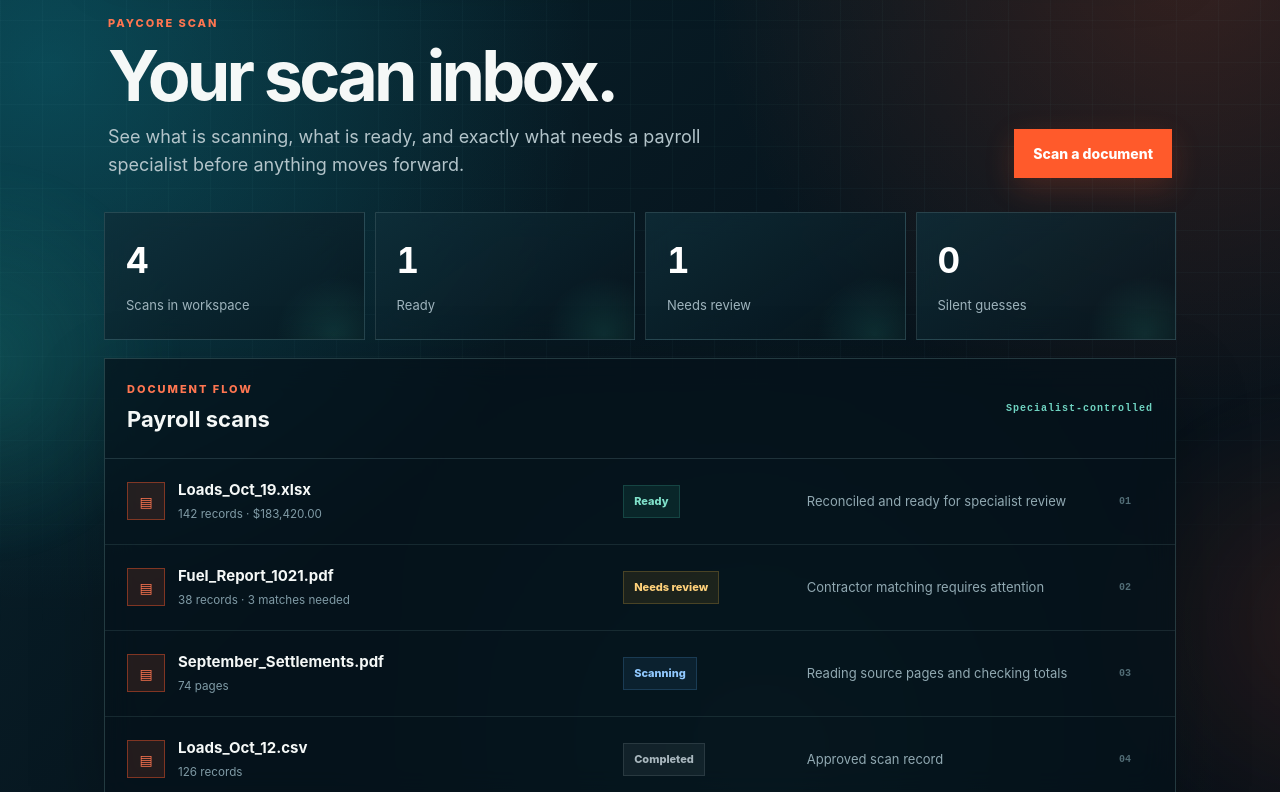
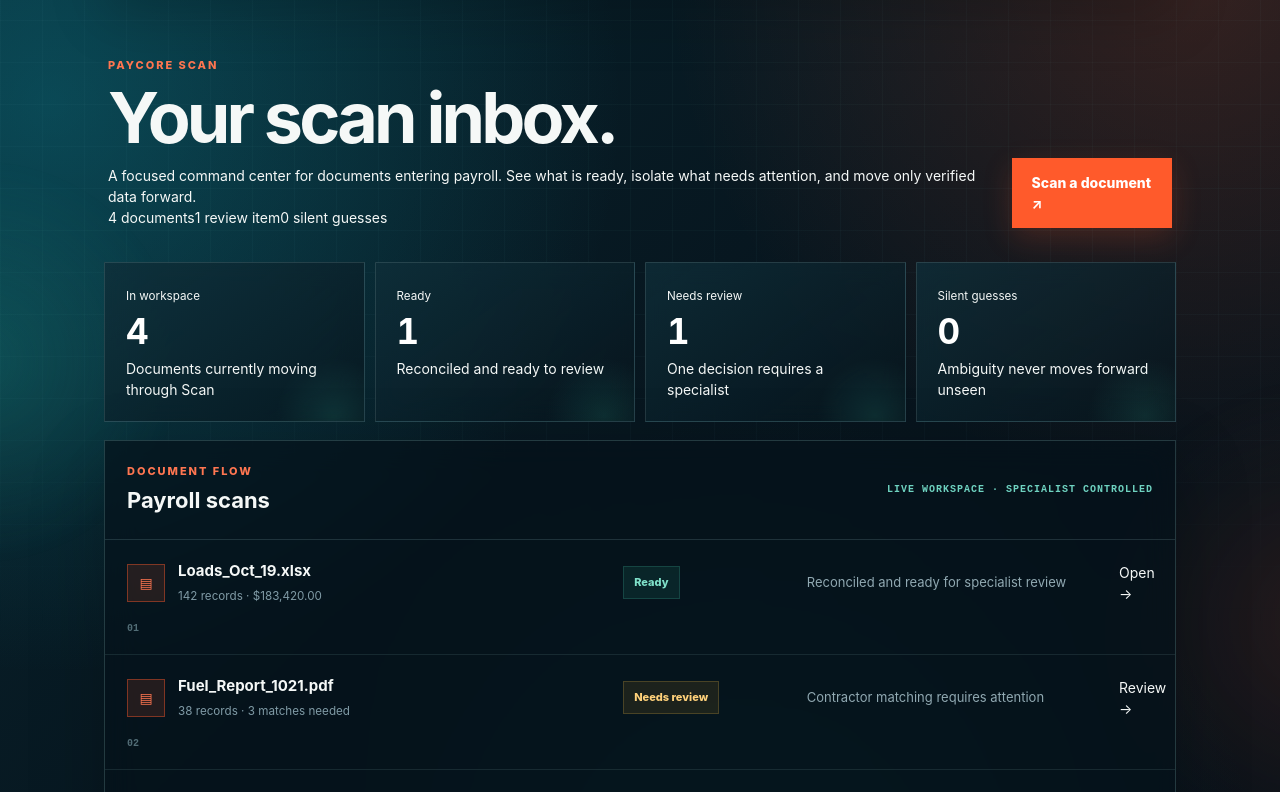
Before and after one commit to Omoluabi1003/Paycore, a Next.js app: page /scan/inbox in a window 1280 px wide. Shown: the part 148-940 px from the top of the page. Built offline with nearby package versions, Linux system fonts and the light colour scheme.

Commit message:
Upgrade Scan Inbox to YC-level command center

```diff
--- a/app/scan/inbox/page.tsx
+++ b/app/scan/inbox/page.tsx
@@ -8,15 +8,16 @@ const scans = [
   { name: "Loads_Oct_12.csv", meta: "126 records", state: "Completed", note: "Approved scan record", tone: "complete" },
 ];
 
+function BackgroundPhoto(){return <div className="inbox-photo" aria-hidden="true"><div className="photo-desk"><div className="photo-laptop"><span className="photo-bar"/><span/><span/><span/></div><div className="photo-paper paper-a"><b>PAYROLL</b><i/><i/><i/><strong>$183,420</strong></div><div className="photo-paper paper-b"><b>LOAD REPORT</b><i/><i/><i/><i/></div><div className="photo-phone"><span/><span/><span/></div><div className="photo-hand"/></div></div>}
+
 export default function ScanInboxPage() {
   return <main className="inbox-page">
-    <div className="inbox-grid" aria-hidden="true" />
-    <div className="inbox-orb inbox-orb-a" aria-hidden="true" /><div className="inbox-orb inbox-orb-b" aria-hidden="true" />
+    <BackgroundPhoto/><div className="inbox-grid" aria-hidden="true"/><div className="inbox-orb inbox-orb-a" aria-hidden="true"/><div className="inbox-orb inbox-orb-b" aria-hidden="true"/>
     <div className="inbox-shell">
       <header className="inbox-header"><Link href="/" className="inbox-brand">PayCore</Link><nav aria-label="Scan workspace"><Link href="/scan">New scan</Link><span>Scan inbox</span></nav></header>
-      <section className="inbox-hero"><div><p className="inbox-kicker">PAYCORE SCAN</p><h1>Your scan inbox.</h1><p>See what is scanning, what is ready, and exactly what needs a payroll specialist before anything moves forward.</p></div><Link href="/scan" className="inbox-cta">Scan a document</Link></section>
-      <section className="inbox-stats">{[["4","Scans in workspace"],["1","Ready"],["1","Needs review"],["0","Silent guesses"]].map(([value,label])=><article key={label}><strong>{value}</strong><span>{label}</span></article>)}</section>
-      <section className="inbox-queue"><div className="queue-heading"><div><p className="inbox-kicker">DOCUMENT FLOW</p><strong>Payroll scans</strong></div><span>Specialist-controlled</span></div>{scans.map((scan,index)=><article className="scan-row" key={scan.name}><div className="scan-file"><span className="file-icon">▤</span><div><strong>{scan.name}</strong><small>{scan.meta}</small></div></div><div><span className={`status ${scan.tone}`}>{scan.state}</span></div><p>{scan.note}</p><span className="row-index">0{index+1}</span></article>)}</section>
+      <section className="inbox-hero"><div><p className="inbox-kicker">PAYCORE SCAN</p><h1>Your scan inbox.</h1><p>A focused command center for documents entering payroll. See what is ready, isolate what needs attention, and move only verified data forward.</p><div className="hero-proof"><span>4 documents</span><span>1 review item</span><span>0 silent guesses</span></div></div><Link href="/scan" className="inbox-cta">Scan a document <b>↗</b></Link></section>
+      <section className="inbox-stats">{[["4","In workspace","Documents currently moving through Scan"],["1","Ready","Reconciled and ready to review"],["1","Needs review","One decision requires a specialist"],["0","Silent guesses","Ambiguity never moves forward unseen"]].map(([value,label,copy])=><article key={label}><small>{label}</small><strong>{value}</strong><p>{copy}</p></article>)}</section>
+      <section className="inbox-queue"><div className="queue-heading"><div><p className="inbox-kicker">DOCUMENT FLOW</p><strong>Payroll scans</strong></div><span>LIVE WORKSPACE · SPECIALIST CONTROLLED</span></div>{scans.map((scan,index)=><article className="scan-row" key={scan.name}><div className="scan-file"><span className="file-icon">▤</span><div><strong>{scan.name}</strong><small>{scan.meta}</small></div></div><div><span className={`status ${scan.tone}`}><i/>{scan.state}</span></div><p>{scan.note}</p><span className="row-action">{scan.tone==="review"?"Review →":scan.tone==="ready"?"Open →":"View →"}</span><span className="row-index">0{index+1}</span></article>)}</section>
       <section className="inbox-controls"><article><small>CONTROL</small><h2>Nothing posts from the inbox.</h2><p>A scan must be verified, reconciled and explicitly approved before it can create payroll activity.</p></article><article><small>TRACEABILITY</small><h2>Every value keeps its evidence.</h2><p>Document, source location, extracted value, review decision and transaction lineage stay connected.</p></article></section>
     </div>
   </main>;
```
